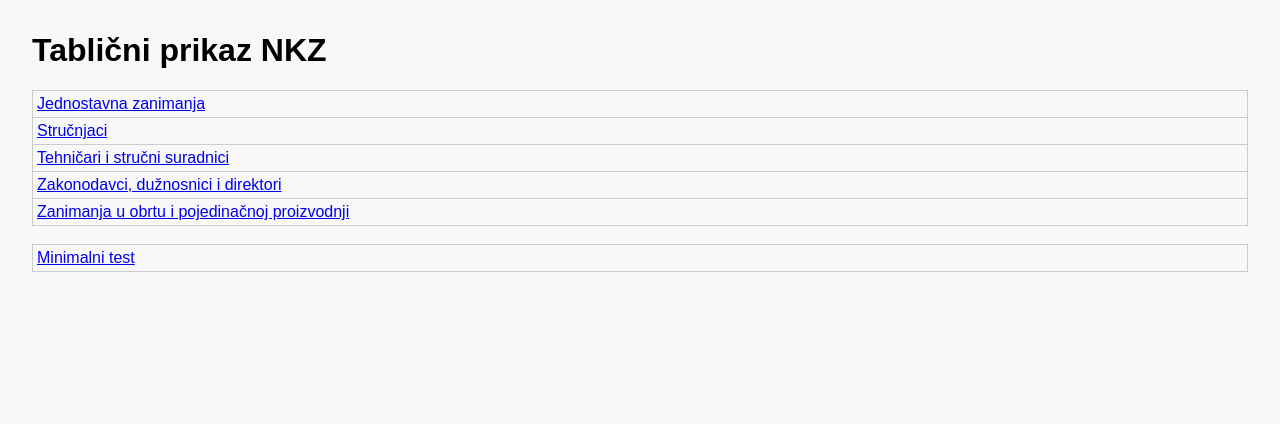
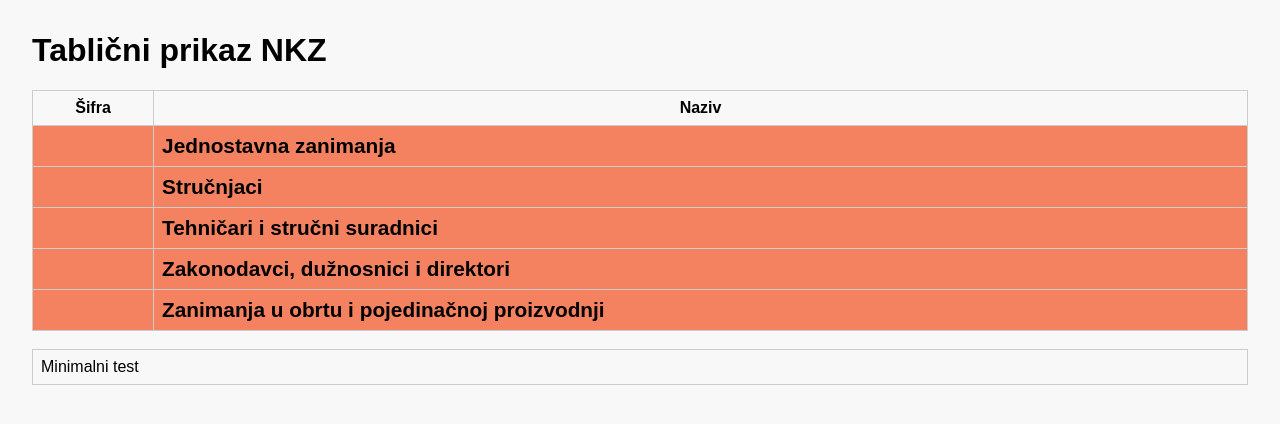
Before and after one commit to gluncic/NKZ10, a FastAPI app: page / in a window 1280 px wide. Shown: the top 424 px of the page. Run offline with FastAPI, Linux system fonts and the light colour scheme; some libraries are stand-ins or nearby versions.

Commit message:
Update index.html RADI

```diff
--- a/templates/index.html
+++ b/templates/index.html
@@ -2,8 +2,12 @@
 <html lang="hr">
 <head>
     <meta charset="UTF-8">
-    <title>Tablični prikaz NKZ</title>
-    <meta http-equiv="Content-Security-Policy" content="default-src 'self' https://unpkg.com; script-src 'self' 'unsafe-inline' https://unpkg.com; style-src 'self' 'unsafe-inline';">
+    <title>NKZ – Zanimanja (Tablični prikaz)</title>
+    <!-- CSP meta tag: dozvoljavamo učitavanje skripti i stilova s 'self' i unpkg.com -->
+    <meta http-equiv="Content-Security-Policy"
+          content="default-src 'self' https://unpkg.com;
+                   script-src 'self' 'unsafe-inline' https://unpkg.com;
+                   style-src 'self' 'unsafe-inline';">
     <style>
         body {
             font-family: sans-serif;
@@ -11,39 +15,85 @@
             background: #f8f8f8;
             color: black;
         }
-        table {
+        table.zanimanja-table {
             border-collapse: collapse;
             width: 100%;
         }
-        td {
+        table.zanimanja-table th,
+        table.zanimanja-table td {
             border: 1px solid #ccc;
-            padding: 4px;
+            padding: 8px;
         }
-        /* Stilovi za rod, skupinu i zanimanje se mogu dodatno definirati unutar HTML fragmenata (inline) */
+        /* Postavlja širinu prve kolone tako da stane sedmeroznamenkasti broj + male margine */
+        table.zanimanja-table th:first-child,
+        table.zanimanja-table td:first-child {
+            width: 9ch;
+        }
+        /* Rod (prva razina) */
+        .rod-row {
+            background-color: rgba(242,80,34,0.7); /* Poluprozirna Microsoft narančasta */
+            font-size: 1.3em;
+            font-weight: bold;
+        }
+        /* Skupina (druga razina) */
+        .group-row {
+            background-color: rgba(0,120,215,0.7); /* Poluprozirna Microsoft plava */
+            font-size: 1.1em;
+            font-weight: bold;
+        }
+        /* Zanimanje (treća razina) */
+        .occupation-row {
+            background-color: #ffffff; /* Bijela */
+            font-size: 1em;
+        }
+        .opis {
+            margin-top: 6px;
+            background: #f0f0f0;
+            padding: 10px;
+            font-style: italic;
+            border-radius: 5px;
+        }
+        /* Uklanja podcrtavanje i postavlja tekst crnom bojom za sve linkove */
+        a {
+            text-decoration: none;
+            color: black;
+        }
     </style>
 </head>
 <body>
     <h1>Tablični prikaz NKZ</h1>
-    <table>
+
+    <table class="zanimanja-table">
+      <thead>
+        <tr>
+          <th>Šifra</th>
+          <th>Naziv</th>
+        </tr>
+      </thead>
       <tbody>
         {% for item in rods %}
-         <tr>
+          <!-- Svaki rod je inicijalno jedan <tr> -->
+          <tr id="rod-{{ item.slug }}" class="rod-row">
+            <td></td>
             <td>
-             <div id="row-rod-{{ item.slug }}" class="rod-row">
-               <a href="#" hx-get="/skupine/{{ item.slug }}" hx-target="#row-rod-{{ item.slug }}" hx-swap="outerHTML">
+              <a href="#"
+                 hx-get="/skupine/{{ item.slug }}"
+                 hx-target="#rod-{{ item.slug }}"
+                 hx-swap="outerHTML">
                  {{ item.rod }}
               </a>
-             </div>
             </td>
           </tr>
         {% endfor %}
       </tbody>
     </table>
+
     <br>
-    <table>
+    <!-- Minimalni test htmx link -->
+    <table class="zanimanja-table">
       <tbody id="test-tbody">
         <tr>
-           <td>
+          <td colspan="2">
             <a href="#" hx-get="/test" hx-target="#test-tbody" hx-swap="afterbegin">
               Minimalni test
             </a>
@@ -51,7 +101,10 @@
         </tr>
       </tbody>
     </table>
+
     <script src="https://unpkg.com/htmx.org@1.9.2"></script>
-    <script> console.log("htmx:", window.htmx); </script>
+    <script>
+      console.log("htmx:", window.htmx);
+    </script>
 </body>
 </html>
```
Lines whose indentation alone changed are shown as unchanged.
